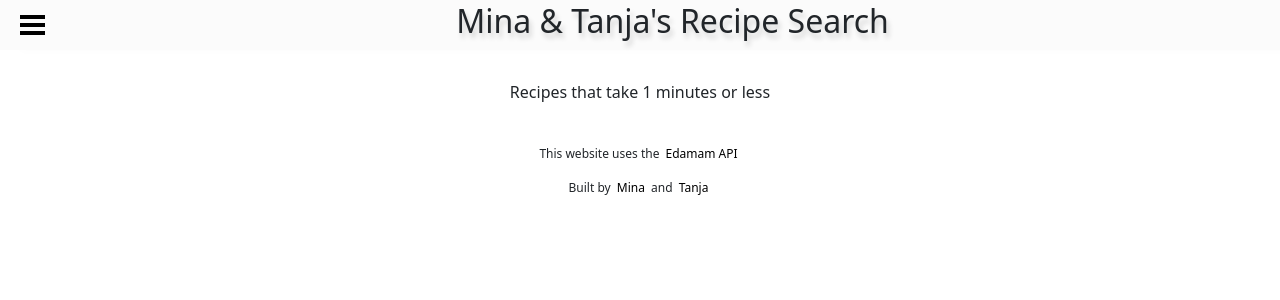
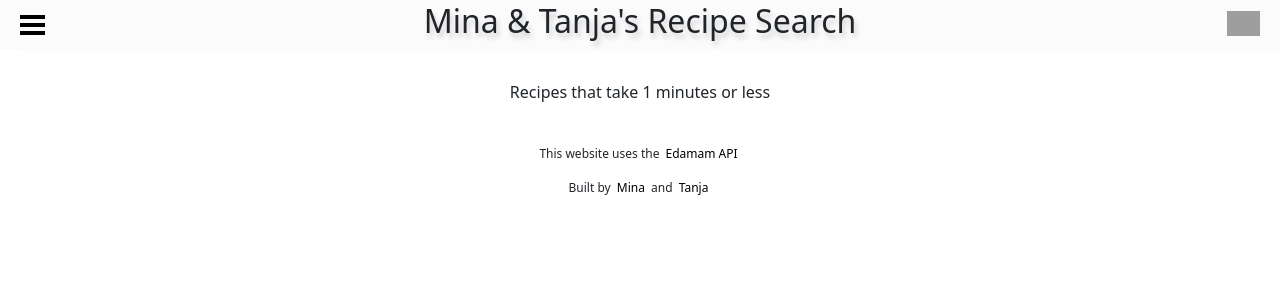
Before and after one commit to tanjatg/cfg-recipe-search, a Flask app: page /recipes-by-time/1 in a window 1280 px wide. Shown: the top 300 px of the page. Run offline with Flask 3, Linux system fonts and the light colour scheme; data that the repository does not hold is empty; grey boxes are pictures that could not be loaded.

Commit message:
Changed homepage link to icon for easier accessibility

```diff
--- a/templates/search_recipes_time.html
+++ b/templates/search_recipes_time.html
@@ -21,7 +21,7 @@
         h1 {
             font-size: 2rem;
             text-shadow: lightgrey 2.5px 5px 5px;
-            padding-left: 65px;
+            padding: 0 65px;
         }
 
         .burger-menu {
@@ -69,8 +69,7 @@
             margin-bottom: 3.5px;
         }
 
-        .search-link,
-        .homepage {
+        .search-link {
         list-style: none;
         padding: 1.5px 7.5px;
         &:hover {
@@ -80,16 +79,20 @@
         }
         }
 
-        .search-link a,
-        .homepage{
+        .search-link a {
             text-decoration: none;
             color: black;
         }
 
-        .homepage:hover {
-            background-color: lightgrey;
-            font-weight: bold;
-            cursor: pointer;
+        .homepage {
+            position: absolute;
+            top: 10px;
+            right: 20px;
+        }
+
+        .homepage img {
+            height: 25px;
+            width: auto;
         }
 
         section {
@@ -177,10 +180,10 @@
                     <li class="search-link"><a href="../recipes-by-calories/500">Below 500 kcal</a></li>
                 </ul>
             </li>
-          <p><a href="../" class="homepage">Back to homepage</a></p>
         </ul>
     </div>
     <h1>Mina & Tanja's Recipe Search </h1>
+    <a href="../" class="homepage"><img src="https://upload.wikimedia.org/wikipedia/commons/thumb/3/34/Home-icon.svg/2048px-Home-icon.svg.png"></a>
 </nav>
 <section>
 <p class="text-center">Recipes that take {{ time_count }} minutes or less</p>
```
Also changed, not shown: templates/search_recipes_calories.html (+15 -6 lines), templates/search_recipes_cuisine.html (+13 -10 lines), templates/search_results.html (+13 -10 lines).
